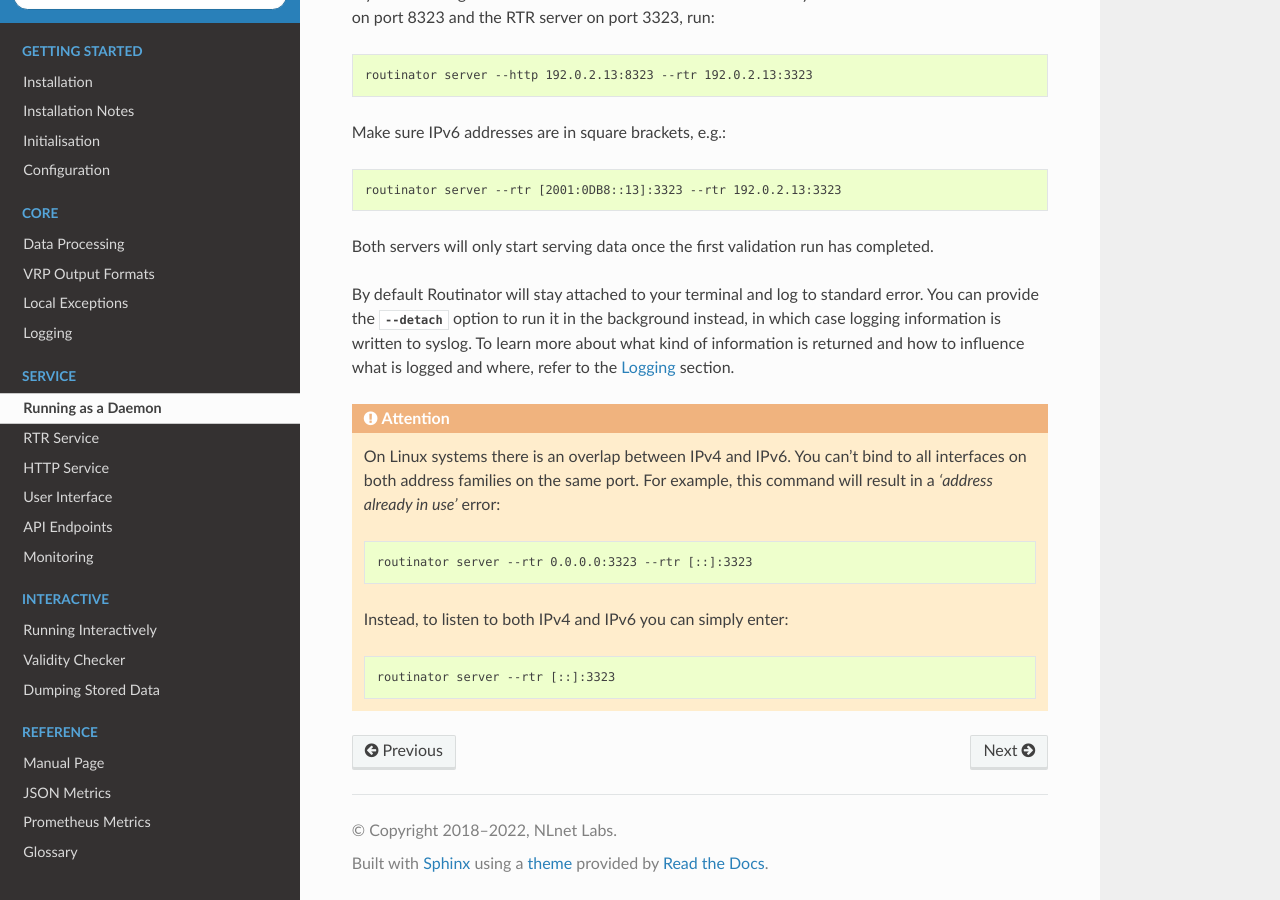
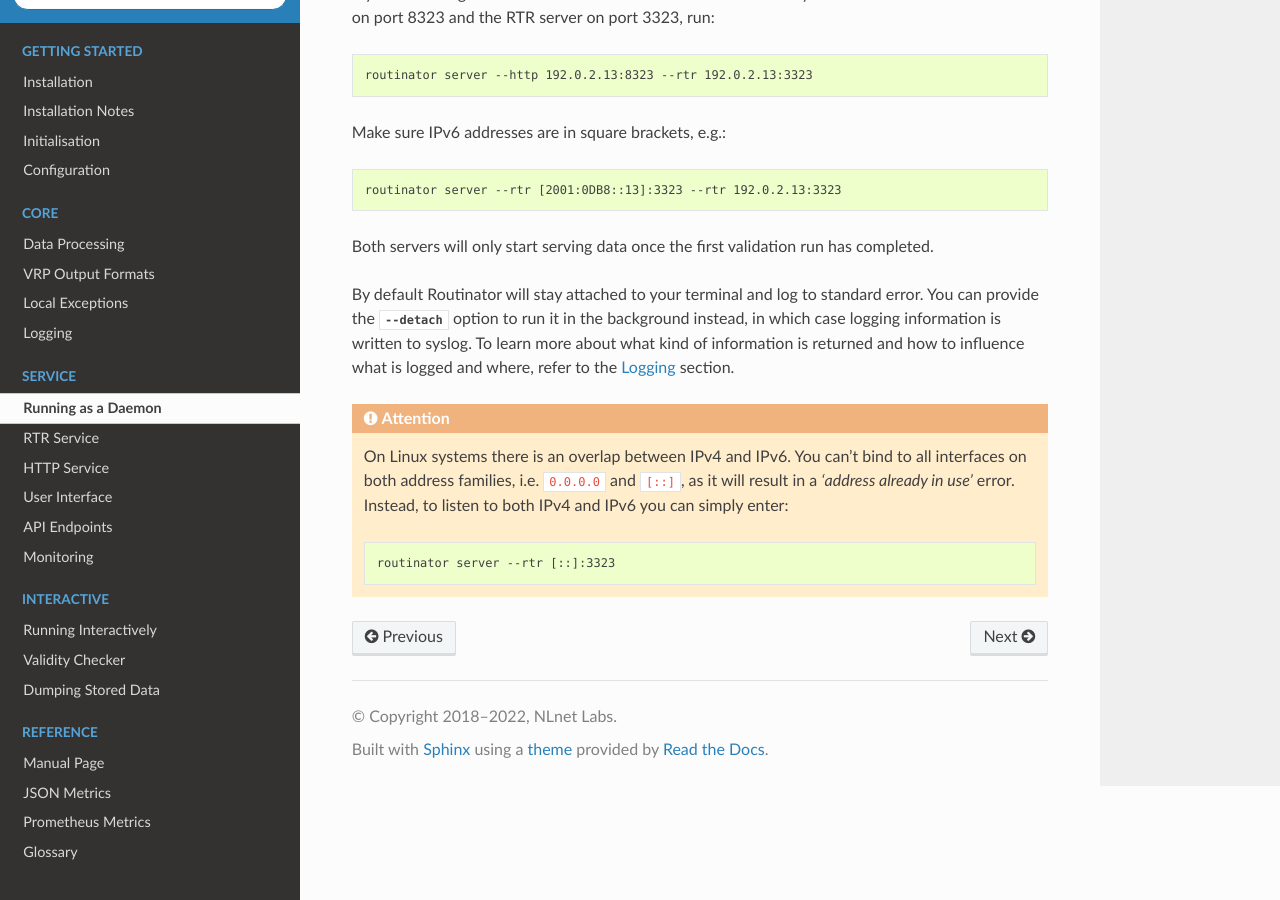
Before and after one commit to NLnetLabs/routinator, a Sphinx documentation site: the page built from doc/manual/source/daemon.rst, in a window 1280 px wide and 900 px high, scrolled down 593 px. Built offline with Sphinx 7.4.7 and the Read the Docs theme 2.0.0, drawn with Linux system fonts in a browser that asks for light colours.

Commit message:
Simplify example

```diff
--- a/doc/manual/source/daemon.rst
+++ b/doc/manual/source/daemon.rst
@@ -46,15 +46,10 @@ what is logged and where, refer to the :doc:`logging` section.
 
 
 .. Attention::  On Linux systems there is an overlap between IPv4 and IPv6.
-                You can’t bind to all interfaces on both address families on
-                the same port. For example, this command will result in a
-                *‘address already in use’* error:
-
-                .. code-block:: text
-
-                   routinator server --rtr 0.0.0.0:3323 --rtr [::]:3323
-
-                Instead, to listen to both IPv4 and IPv6 you can simply enter:
+                You can’t bind to all interfaces on both address families,
+                i.e. ``0.0.0.0`` and ``[::]``, as it will result in a
+                *‘address already in use’* error. Instead, to listen to both
+                IPv4 and IPv6 you can simply enter:
 
                 .. code-block:: text
 
```
